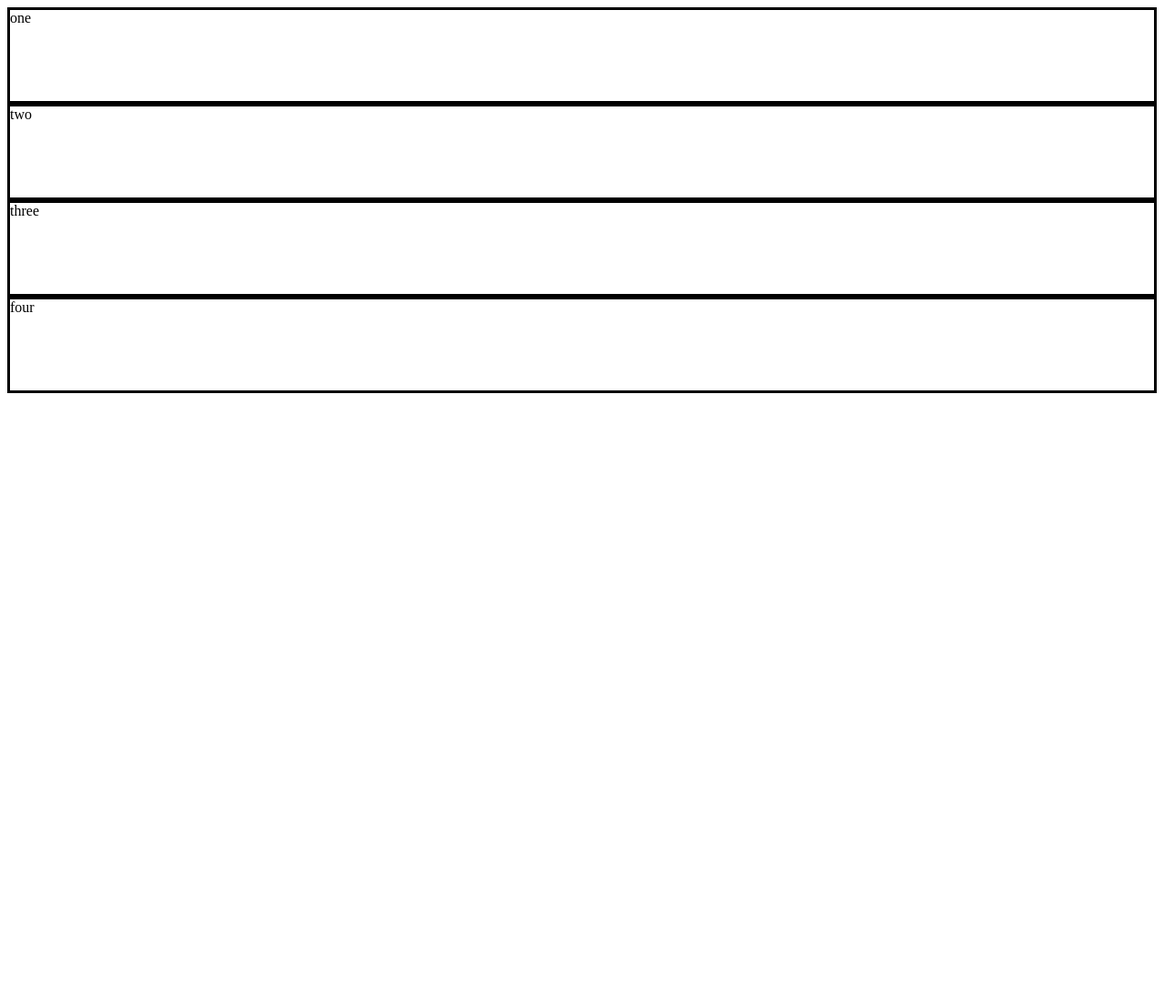
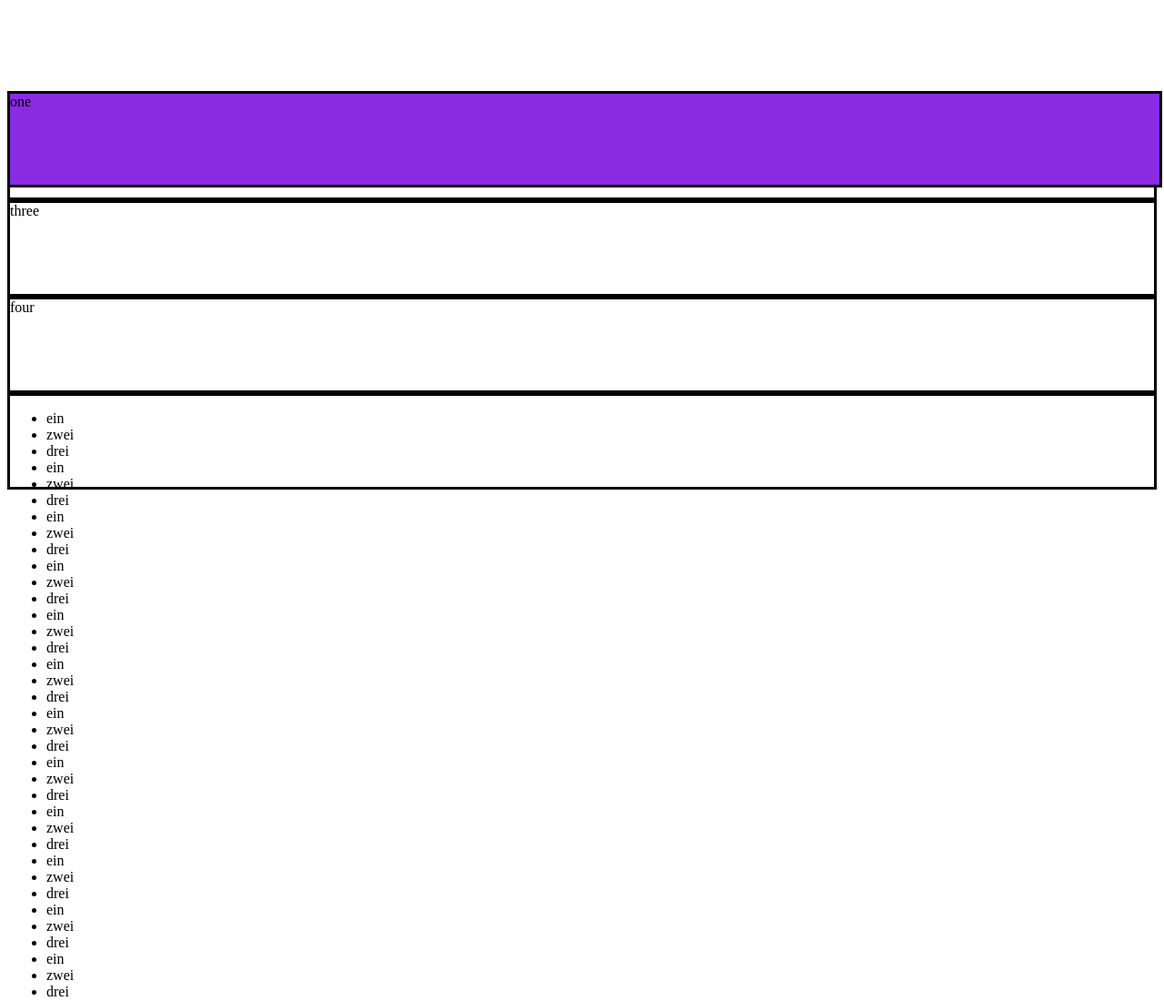
Before and after one commit to LeonWehinger/2cWI, a plain HTML site: page 03 Position/index.html in a window 1280 px wide. Shown: the top 1100 px of the page at 91% size. Before the commit the page ends 800 px from the top, so only its background shows below. Drawn offline with Linux system fonts and the light colour scheme.

Commit message:
finished 03 Position

```diff
--- a/03 Position/index.html
+++ b/03 Position/index.html
@@ -6,12 +6,7 @@
     <meta name="viewport" content="width=, initial-scale=1.0">
     <title>Document</title>
 </head>
-<style>
-    div {
-        border-style: solid;
-        height: 100px;
-    }
-</style>
+<link rel="stylesheet" href="style.css">
 
 <body>
     <div class="div1">
@@ -26,6 +21,136 @@
     <div class="div4">
         four
     </div>
+    <div>
+        <ul>
+            <li>ein
+
+            </li>
+            <li>zwei
+
+            </li>
+            <li>drei</li>
+            <li>ein
+
+            </li>
+            <li>zwei
+
+            </li>
+            <li>drei</li>
+            <li>ein
+
+            </li>
+            <li>zwei
+
+            </li>
+            <li>drei</li>
+            <li>ein
+
+            </li>
+            <li>zwei
+
+            </li>
+            <li>drei</li>
+            <li>ein
+
+            </li>
+            <li>zwei
+
+            </li>
+            <li>drei</li>
+            <li>ein
+
+            </li>
+            <li>zwei
+
+            </li>
+            <li>drei</li>
+            <li>ein
+
+            </li>
+            <li>zwei
+
+            </li>
+            <li>drei</li>
+            <li>ein
+
+            </li>
+            <li>zwei
+
+            </li>
+            <li>drei</li>
+            <li>ein
+
+            </li>
+            <li>zwei
+
+            </li>
+            <li>drei</li>
+            <li>ein
+
+            </li>
+            <li>zwei
+
+            </li>
+            <li>drei</li>
+            <li>ein
+
+            </li>
+            <li>zwei
+
+            </li>
+            <li>drei</li>
+            <li>ein
+
+            </li>
+            <li>zwei
+
+            </li>
+            <li>drei</li>
+            <li>ein
+
+            </li>
+            <li>zwei
+
+            </li>
+            <li>drei</li>
+            <li>ein
+
+            </li>
+            <li>zwei
+
+            </li>
+            <li>drei</li>
+            <li>ein
+
+            </li>
+            <li>zwei
+
+            </li>
+            <li>drei</li>
+            <li>ein
+
+            </li>
+            <li>zwei
+
+            </li>
+            <li>drei</li>
+            <li>ein
+
+            </li>
+            <li>zwei
+
+            </li>
+            <li>drei</li>
+            <li>ein
+
+            </li>
+            <li>zwei
+
+            </li>
+            <li>drei</li>
+        </ul>
+    </div>
 </body>
 
 </html>
--- /dev/null
+++ b/03 Position/style.css
@@ -0,0 +1,12 @@
+
+    div {
+        border-style: solid;
+        height: 100px;
+    }
+    .div1{
+        background-color: blueviolet;
+        position: sticky;
+        top: 100px;
+        left: 0px;
+        width: 100%;
+    }
```
